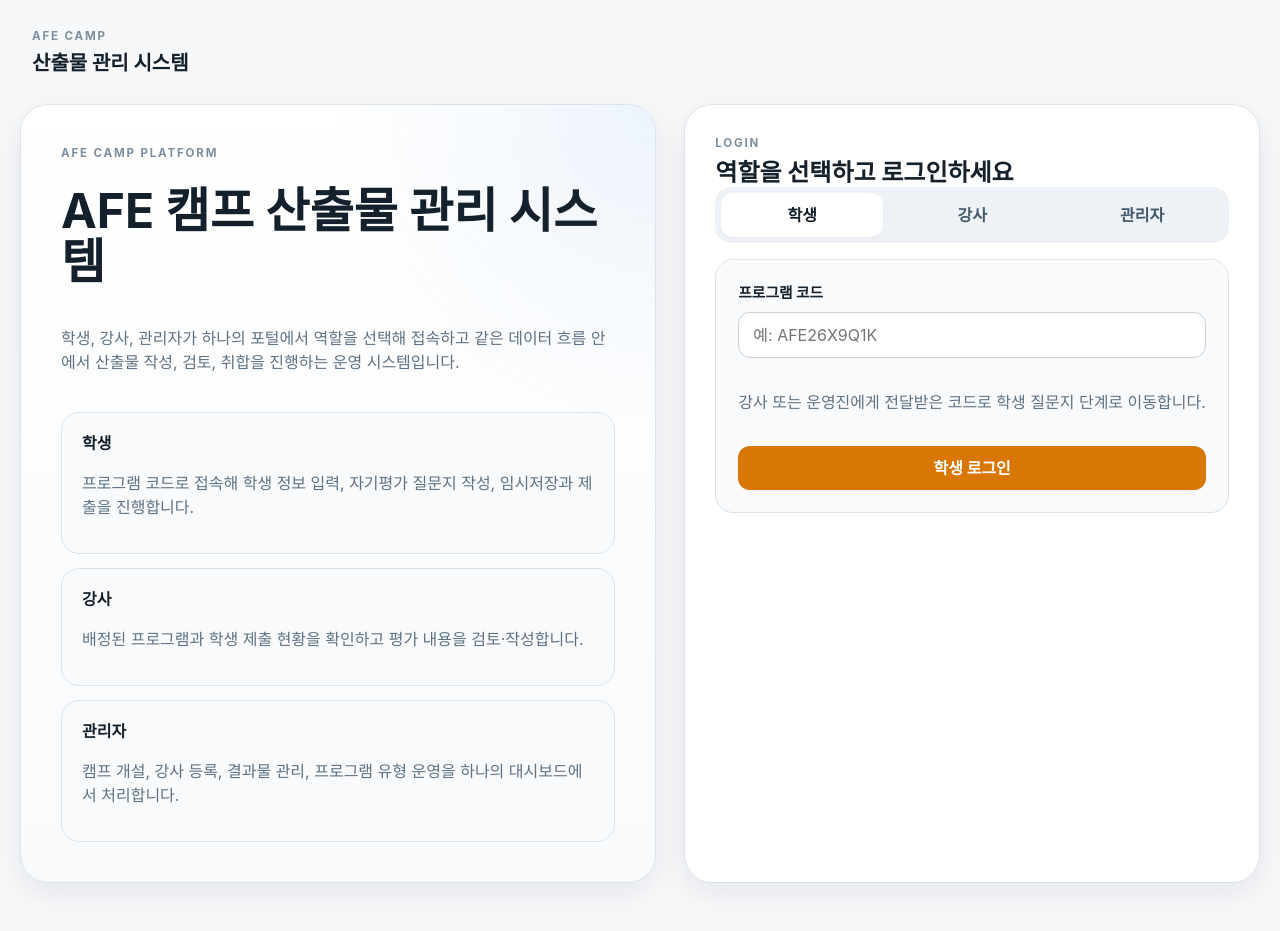
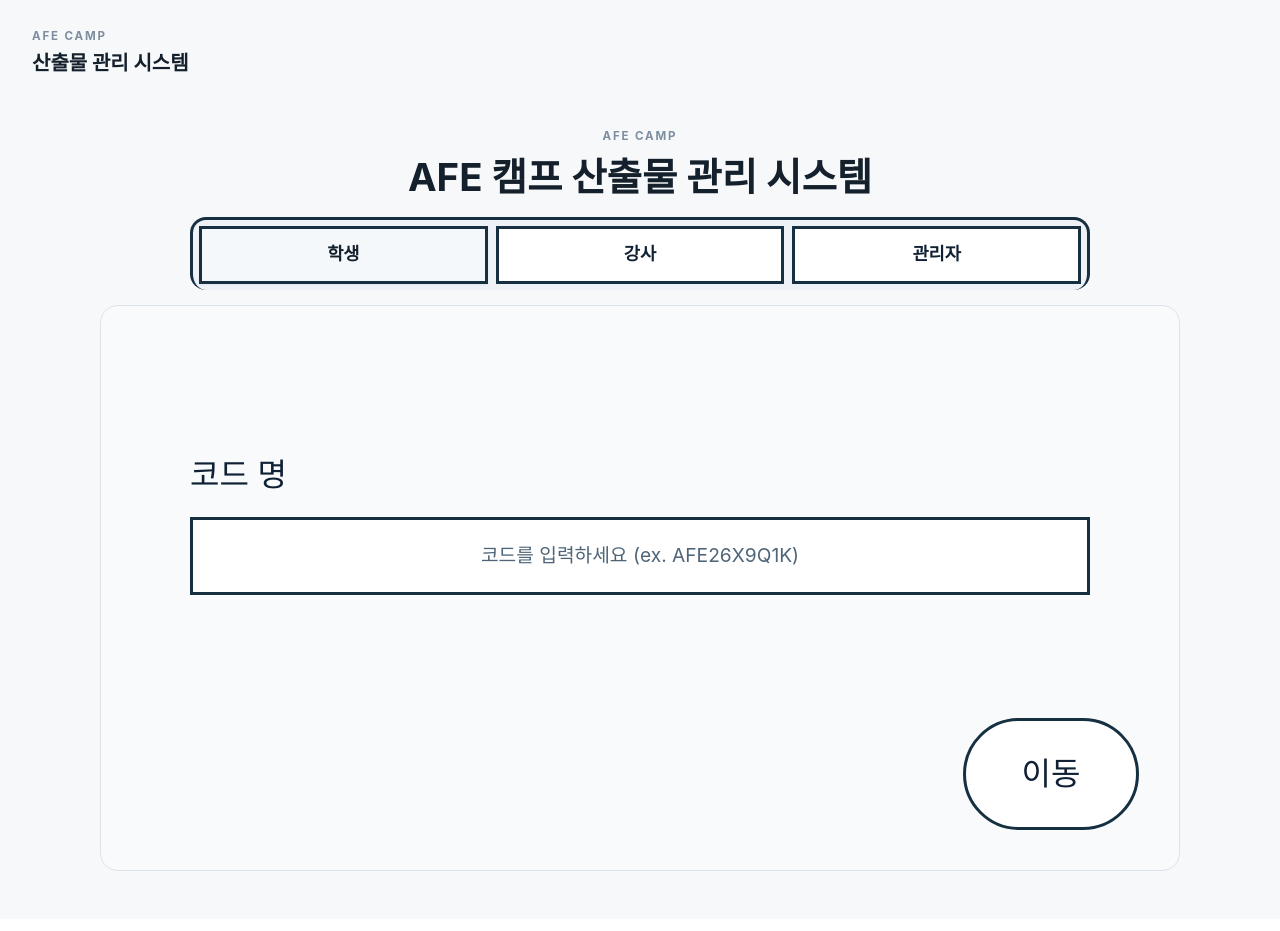
Before and after one commit to moonstar1268/ATME-camp, a Python web app: template templates/landing.html in a window 1280 px wide. After the commit the page ends 871 px from the top, so only its background shows below. Run offline with Jinja, Linux system fonts and the light colour scheme; the template is opened without the code that fills it, so the values that code supplies are empty.

Commit message:
Match login screen to wireframe

```diff
--- a/static/app.css
+++ b/static/app.css
@@ -727,6 +727,137 @@ button:disabled {
   align-items: stretch;
 }
 
+.login-wireframe-shell {
+  width: min(1180px, calc(100vw - 48px));
+  margin: 24px auto 0;
+  display: grid;
+  gap: 18px;
+  justify-items: center;
+}
+
+.login-wireframe-header {
+  text-align: center;
+  display: grid;
+  gap: 10px;
+}
+
+.login-wireframe-header h1 {
+  margin: 0;
+  font-size: clamp(1.9rem, 3vw, 2.6rem);
+  line-height: 1.12;
+}
+
+.login-wireframe-tabs {
+  width: min(1080px, 100%);
+  gap: 0;
+}
+
+.login-wireframe-tablist {
+  width: min(900px, calc(100% - 160px));
+  margin: 0 auto -1px;
+  padding: 14px 18px;
+  border: 3px solid #163042;
+  border-bottom: none;
+  border-radius: 24px 24px 0 0;
+  background: #ffffff;
+}
+
+.login-wireframe-tablist .tab-button {
+  min-height: 58px;
+  border: 3px solid #163042;
+  border-radius: 0;
+  background: #ffffff;
+  color: #102135;
+  font-size: 1.1rem;
+  font-weight: 700;
+  box-shadow: none;
+}
+
+.login-wireframe-tablist .tab-button.is-active {
+  background: #f4f8fb;
+}
+
+.login-wireframe-panel {
+  padding: 0;
+  border: 3px solid #163042;
+  border-radius: 0;
+  background: #ffffff;
+  min-height: 520px;
+}
+
+.login-wireframe-form {
+  min-height: 520px;
+  display: grid;
+  grid-template-rows: 1fr auto;
+}
+
+.login-wireframe-body {
+  display: grid;
+  gap: 34px;
+  align-content: center;
+  width: min(900px, calc(100% - 120px));
+  margin: 0 auto;
+  padding: 56px 0;
+}
+
+.login-wireframe-row {
+  display: grid;
+  grid-template-columns: 92px minmax(0, 1fr);
+  align-items: center;
+  gap: 22px;
+}
+
+.login-wireframe-row-single {
+  grid-template-columns: 1fr;
+  gap: 18px;
+}
+
+.login-wireframe-row span {
+  font-size: 2rem;
+  font-weight: 500;
+  color: #102135;
+}
+
+.login-wireframe-row input {
+  min-height: 78px;
+  border: 3px solid #163042;
+  border-radius: 0;
+  padding: 0 28px;
+  font-size: 1.2rem;
+  text-align: center;
+  box-shadow: none;
+}
+
+.login-wireframe-row input::placeholder {
+  color: #4f6577;
+}
+
+.login-wireframe-row input:focus {
+  border-color: #163042;
+  box-shadow: 0 0 0 5px rgba(22, 48, 66, 0.08);
+}
+
+.login-wireframe-actions {
+  display: flex;
+  justify-content: flex-end;
+  padding: 0 18px 18px;
+}
+
+.login-wireframe-submit {
+  min-width: 176px;
+  min-height: 112px;
+  border: 3px solid #163042;
+  border-radius: 999px;
+  background: #ffffff;
+  color: #102135;
+  font-size: 2rem;
+  font-weight: 500;
+}
+
+.login-wireframe-submit:hover {
+  background: #f4f8fb;
+}
+
 .login-side,
 .login-card {
   border: 1px solid var(--border);
--- a/static/app.js
+++ b/static/app.js
@@ -44,7 +44,7 @@ function initTabs() {
 }
 
 function initProgramCodeInputs() {
-  document.querySelectorAll("input[name='program_code']").forEach((input) => {
+  document.querySelectorAll("input[name='program_code'], input[name='access_code']").forEach((input) => {
     input.addEventListener("input", (event) => {
       event.currentTarget.value = event.currentTarget.value
         .replace(/[^a-zA-Z0-9]/g, "")
--- a/templates/landing.html
+++ b/templates/landing.html
@@ -4,89 +4,82 @@
 {% block body_class %}landing-page{% endblock %}
 
 {% block content %}
-  <section class="login-shell">
-    <article class="login-side">
-      <p class="section-kicker">AFE CAMP PLATFORM</p>
+  <section class="login-wireframe-shell">
+    <div class="login-wireframe-header">
+      <p class="section-kicker">AFE CAMP</p>
       <h1>AFE 캠프 산출물 관리 시스템</h1>
-      <p class="login-lead">
-        학생, 강사, 관리자가 하나의 포털에서 역할을 선택해 접속하고 같은 데이터 흐름 안에서
-        산출물 작성, 검토, 취합을 진행하는 운영 시스템입니다.
-      </p>
-
-      <div class="login-feature-list">
-        <div class="login-feature-item">
-          <strong>학생</strong>
-          <p>프로그램 코드로 접속해 학생 정보 입력, 자기평가 질문지 작성, 임시저장과 제출을 진행합니다.</p>
-        </div>
-        <div class="login-feature-item">
-          <strong>강사</strong>
-          <p>배정된 프로그램과 학생 제출 현황을 확인하고 평가 내용을 검토·작성합니다.</p>
-        </div>
-        <div class="login-feature-item">
-          <strong>관리자</strong>
-          <p>캠프 개설, 강사 등록, 결과물 관리, 프로그램 유형 운영을 하나의 대시보드에서 처리합니다.</p>
-        </div>
-      </div>
-    </article>
-
-    <article class="login-card">
-      <div class="card-header">
-        <div>
-          <p class="section-kicker">LOGIN</p>
-          <h2>역할을 선택하고 로그인하세요</h2>
-        </div>
     </div>
 
     {% if error %}
       <div class="flash flash-error">{{ error }}</div>
     {% endif %}
 
-      <div class="tabs" data-tabs>
-        <div class="role-switch" role="tablist" aria-label="로그인 역할 선택">
+    <div class="tabs login-wireframe-tabs" data-tabs>
+      <div class="role-switch login-wireframe-tablist" role="tablist" aria-label="로그인 역할 선택">
         <button class="tab-button {% if active_role == 'student' %}is-active{% endif %}" type="button" data-tab-target="student">학생</button>
         <button class="tab-button {% if active_role == 'teacher' %}is-active{% endif %}" type="button" data-tab-target="teacher">강사</button>
         <button class="tab-button {% if active_role == 'admin' %}is-active{% endif %}" type="button" data-tab-target="admin">관리자</button>
       </div>
 
-        <div class="tab-panel {% if active_role == 'student' %}is-active{% endif %}" data-tab-panel="student">
-          <form action="/login/student" method="post" class="stack-form">
-            <label class="form-field">
-              <span>프로그램 코드</span>
-              <input type="text" name="program_code" placeholder="예: AFE26X9Q1K" maxlength="12" autocomplete="off" required />
+      <div class="tab-panel login-wireframe-panel {% if active_role == 'student' %}is-active{% endif %}" data-tab-panel="student">
+        <form action="/login/student" method="post" class="login-wireframe-form">
+          <div class="login-wireframe-body">
+            <label class="login-wireframe-row login-wireframe-row-single">
+              <span>코드 명</span>
+              <input
+                type="text"
+                name="program_code"
+                placeholder="코드를 입력하세요 (ex. AFE26X9Q1K)"
+                maxlength="12"
+                autocomplete="off"
+                required
+              />
             </label>
-            <p class="form-hint">강사 또는 운영진에게 전달받은 코드로 학생 질문지 단계로 이동합니다.</p>
-            <button type="submit" class="primary-button student">학생 로그인</button>
+          </div>
+          <div class="login-wireframe-actions">
+            <button type="submit" class="login-wireframe-submit">이동</button>
+          </div>
         </form>
       </div>
 
-        <div class="tab-panel {% if active_role == 'teacher' %}is-active{% endif %}" data-tab-panel="teacher">
-          <form action="/login/teacher" method="post" class="stack-form">
-            <label class="form-field">
-              <span>ID</span>
-              <input type="text" name="username" placeholder="강사 아이디" autocomplete="username" required />
+      <div class="tab-panel login-wireframe-panel {% if active_role == 'teacher' %}is-active{% endif %}" data-tab-panel="teacher">
+        <form action="/login/teacher" method="post" class="login-wireframe-form">
+          <div class="login-wireframe-body">
+            <label class="login-wireframe-row login-wireframe-row-single">
+              <span>코드 명</span>
+              <input
+                type="text"
+                name="access_code"
+                placeholder="코드를 입력하세요 (ex. WVXXKX7K)"
+                maxlength="12"
+                autocomplete="off"
+                required
+              />
             </label>
-            <label class="form-field">
-              <span>PW</span>
-              <input type="password" name="password" placeholder="비밀번호" autocomplete="current-password" required />
-            </label>
-            <button type="submit" class="primary-button teacher">강사 로그인</button>
+          </div>
+          <div class="login-wireframe-actions">
+            <button type="submit" class="login-wireframe-submit">이동</button>
+          </div>
         </form>
       </div>
 
-        <div class="tab-panel {% if active_role == 'admin' %}is-active{% endif %}" data-tab-panel="admin">
-          <form action="/login/admin" method="post" class="stack-form">
-            <label class="form-field">
+      <div class="tab-panel login-wireframe-panel {% if active_role == 'admin' %}is-active{% endif %}" data-tab-panel="admin">
+        <form action="/login/admin" method="post" class="login-wireframe-form">
+          <div class="login-wireframe-body">
+            <label class="login-wireframe-row">
               <span>ID</span>
-              <input type="text" name="username" placeholder="관리자 아이디" autocomplete="username" required />
+              <input type="text" name="username" placeholder="ID를 입력하세요." autocomplete="username" required />
             </label>
-            <label class="form-field">
+            <label class="login-wireframe-row">
               <span>PW</span>
-              <input type="password" name="password" placeholder="비밀번호" autocomplete="current-password" required />
+              <input type="password" name="password" placeholder="PW를 입력하세요." autocomplete="current-password" required />
             </label>
-            <button type="submit" class="primary-button admin">관리자 로그인</button>
+          </div>
+          <div class="login-wireframe-actions">
+            <button type="submit" class="login-wireframe-submit">이동</button>
+          </div>
         </form>
       </div>
     </div>
-    </article>
   </section>
 {% endblock %}
```
Also changed, not shown: other parts of static/app.css (+51 -0 lines), app.py (+21 -8 lines). Lines whose indentation alone changed are shown as unchanged.
